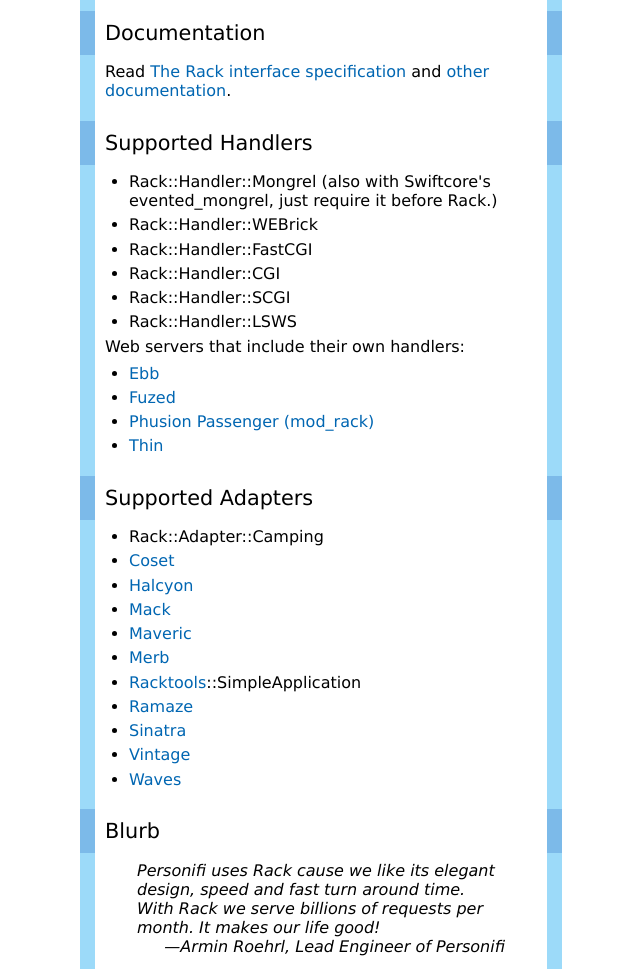
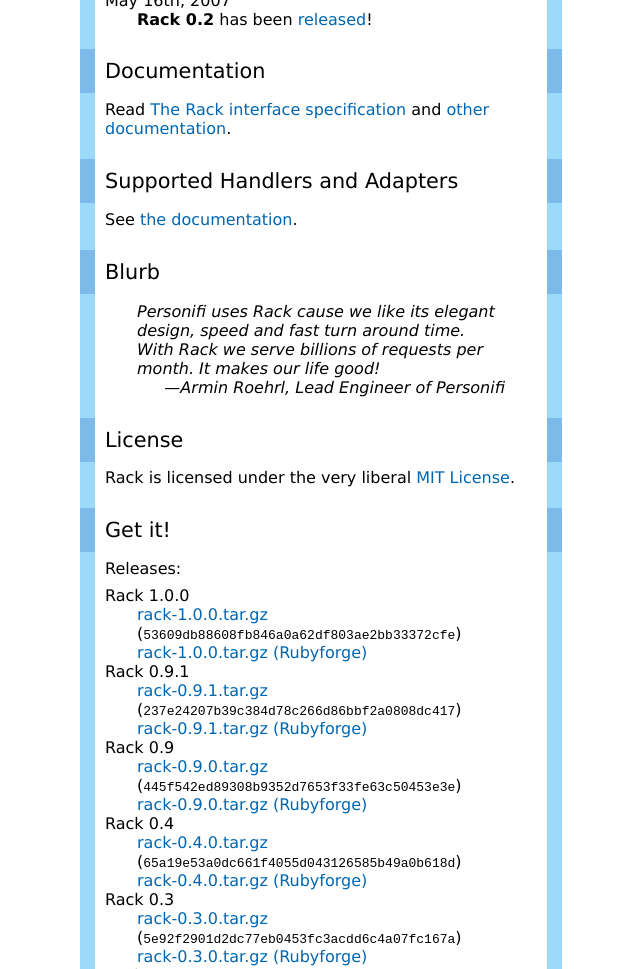
Before and after one commit to rack/rack.github.com, a plain HTML site: page index.html in a window 1280 px wide. Shown: the part 1000-1969 px from the top of the page, without its empty margins (319-959 px from the left). Drawn offline with Linux system fonts and the light colour scheme.

Commit message:
Update for 1.0

```diff
--- a/index.html
+++ b/index.html
@@ -113,6 +113,9 @@ Ruby and Ruby frameworks.</p>
 <h2>News</h2>
 
 <dl>
+<dt>April 25th, 2009</dt><dd>
+<strong>Rack 1.0.0</strong> has been <a href="http://blade.nagaokaut.ac.jp/cgi-bin/scat.rb/ruby/ruby-talk/334996">released</a>!</dd>
+
 <dt>January 9th, 2009</dt><dd>
 <strong>Rack 0.9.1</strong> has been <a href="http://blade.nagaokaut.ac.jp/cgi-bin/scat.rb/ruby/ruby-talk/324389">released</a>!  This is a security release, please update.</dd>
 
@@ -144,41 +147,9 @@ Ruby and Ruby frameworks.</p>
 <p>Read <a href="http://rack.rubyforge.org/doc/files/SPEC.html">The Rack interface specification</a>
 and <a href="http://rack.rubyforge.org/doc/">other documentation</a>.</p>
 
-<h2>Supported Handlers</h2>
+<h2>Supported Handlers and Adapters</h2>
 
-<ul>
-<li>Rack::Handler::Mongrel (also with Swiftcore's evented_mongrel, just require it before Rack.)</li>
-<li>Rack::Handler::WEBrick</li>
-<li>Rack::Handler::FastCGI</li>
-<li>Rack::Handler::CGI</li>
-<li>Rack::Handler::SCGI</li>
-<li>Rack::Handler::LSWS</li>
-</ul>
-
-<p>Web servers that include their own handlers:</p>
-
-<ul>
-<li><a href="http://repo.or.cz/w/ebb.git">Ebb</a></li>
-<li><a href="http://fuzed.rubyforge.org/">Fuzed</a></li>
-<li><a href="http://www.modrails.com/">Phusion Passenger (mod_rack)</a></li>
-<li><a href="http://code.macournoyer.com/thin/">Thin</a></li>
-</ul>
-
-<h2>Supported Adapters</h2>
-
-<ul>
-<li>Rack::Adapter::Camping</li>
-<li><a href="http://chneukirchen.org/repos/coset">Coset</a></li>
-<li><a href="http://halcyon.rubyforge.org/">Halcyon</a></li>
-<li><a href="http://www.mackframework.com/">Mack</a></li>
-<li><a href="http://maveric.rubyforge.org/">Maveric</a></li>
-<li><a href="http://merbivore.com/">Merb</a></li>
-<li><a href="http://lucumr.pocoo.org/trac/repos/racktools/">Racktools</a>::SimpleApplication</li>
-<li><a href="http://ramaze.rubyforge.org/">Ramaze</a></li>
-<li><a href="http://sinatra.rubyforge.org/">Sinatra</a></li>
-<li><a href="http://vintage.devjavu.com/">Vintage</a></li>
-<li><a href="http://rubywaves.com/">Waves</a></li>
-</ul>
+<p>See <a href="http://rack.rubyforge.org/doc/">the documentation</a>.</p>
 
 <h2>Blurb</h2>
 
@@ -200,6 +171,9 @@ month. It makes our life good!
   Releases:
 </p>
 <dl>
+  <dt>Rack 1.0.0</dt>
+  <dd><a href="http://chneukirchen.org/releases/rack-1.0.0.tar.gz">rack-1.0.0.tar.gz</a> (<tt>53609db88608fb846a0a62df803ae2bb33372cfe</tt>)</dd>
+  <dd><a href="http://rubyforge.org/frs/download.php/55680/rack-1.0.0.tar.gz">rack-1.0.0.tar.gz (Rubyforge)</a></dd>
   <dt>Rack 0.9.1</dt>
   <dd><a href="http://chneukirchen.org/releases/rack-0.9.1.tar.gz">rack-0.9.1.tar.gz</a> (<tt>237e24207b39c384d78c266d86bbf2a0808dc417</tt>)</dd>
   <dd><a href="http://rubyforge.org/frs/download.php/49909/rack-0.9.1.tar.gz">rack-0.9.1.tar.gz (Rubyforge)</a></dd>
@@ -252,8 +226,7 @@ at <a href="http://freenode.net/">Freenode</a>.</p>
 <ul>
 <li><a href="http://chneukirchen.org/blog/archive/2007/02/introducing-rack.html">Introducing Rack</a>, an introductory blog post by Christian Neukirchen.</li>
 <li><a href="http://rubyforge.org/projects/rack/">Rack project at Rubyforge</a>.</li>
-<li><a href="http://lucumr.pocoo.org/trac/repos/racktools/">racktools</a> provides
-various tools for rack that make web development a charm.</li>
+<li><a href="http://wiki.github.com/rack/rack">The Rack Wiki</a> has tutorials and presentations.</li>
 </ul>
 
 <p id="imprint">
```
